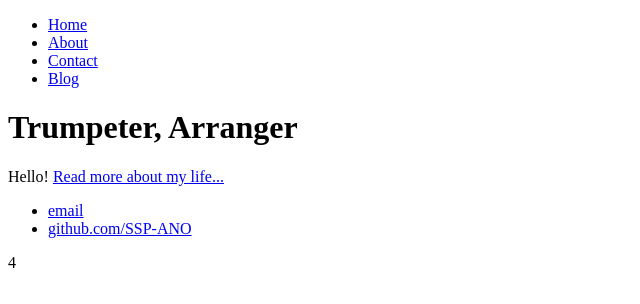
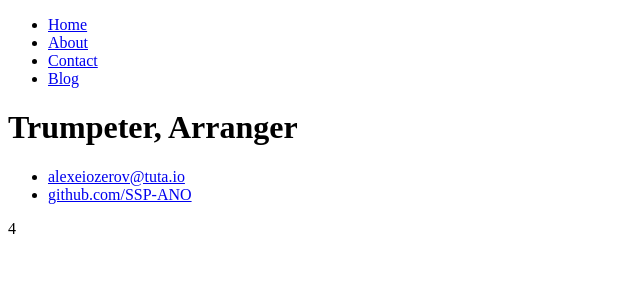
Before and after one commit to SSP-ANO/SSP-ANO.github.io, a plain HTML site: page index.html in a window 1280 px wide. Shown: the whole page, without its empty margins (0-640 px from the left). Drawn offline with Linux system fonts and the light colour scheme.

Commit message:
Update index.html

```diff
--- a/index.html
+++ b/index.html
@@ -15,12 +15,11 @@
 		<div class="container">
     		<div class="blurb">
         		<h1>Trumpeter, Arranger</h1>
-				<p>Hello! <a href="/about">Read more about my life...</a></p>
     		</div><!-- /.blurb -->
 		</div><!-- /.container -->
 		<footer>
     		<ul>
-        		<li><a href="alexeiozerov@tuta.io">email</a></li>
+        		<li><a href="email">alexeiozerov@tuta.io</a></li>
         		<li><a href="https://github.com/SSP-ANO">github.com/SSP-ANO</a></li>
 			</ul>
 		</footer>
```
